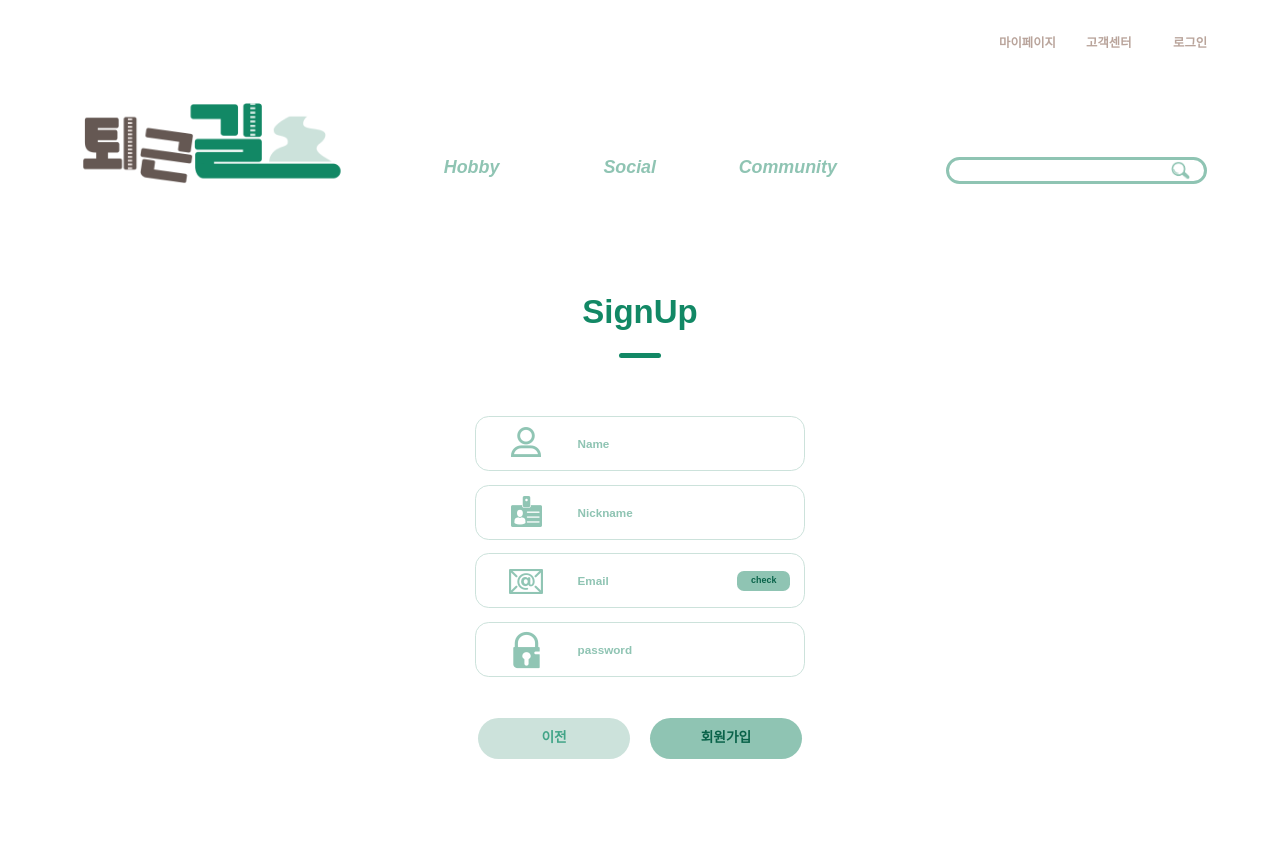
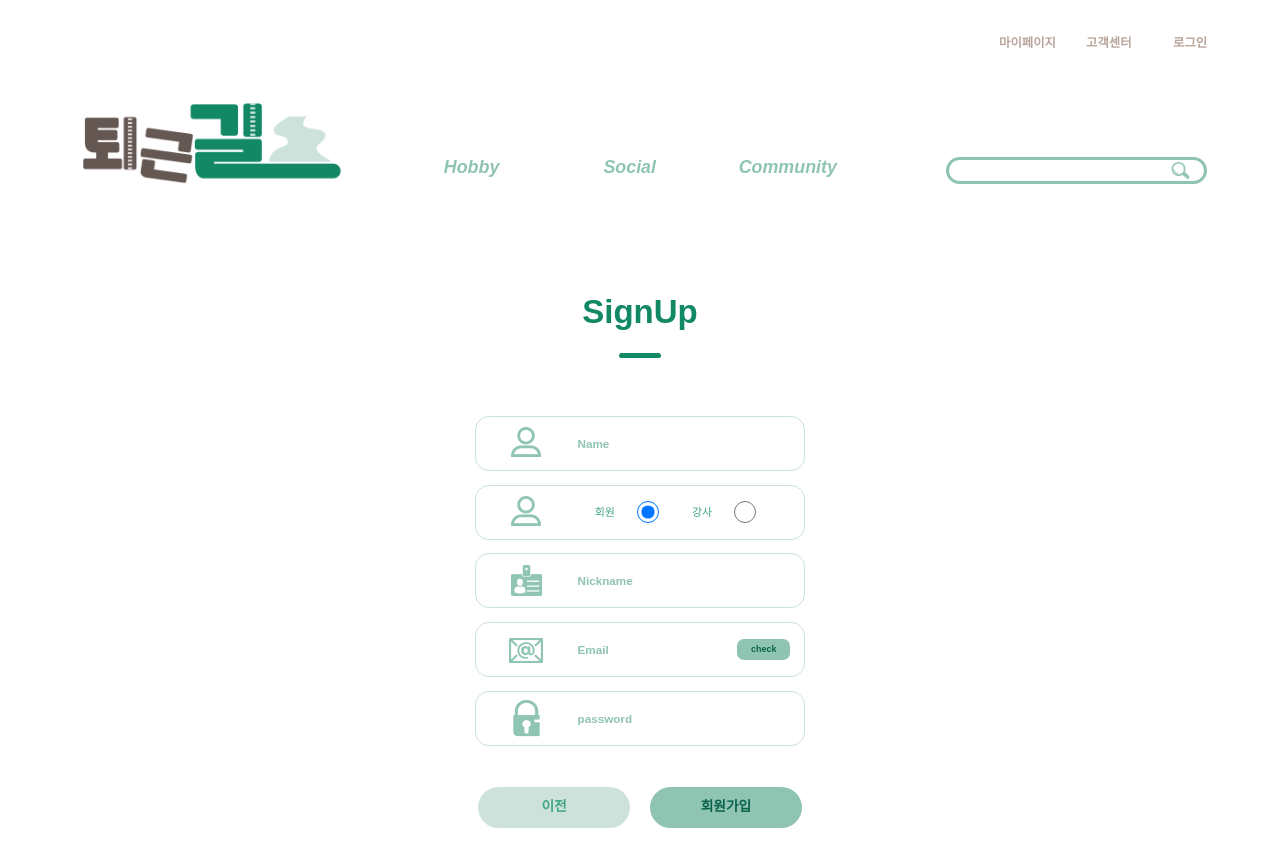
Before and after one commit to Teddybear-6/Front_ToeGeunGil, a React (Create React App) app in the folder toegeungil/: page /signup in a window 1280 px wide. Shown: the top 866 px of the page. Built offline with nearby package versions, Linux system fonts and the light colour scheme; the HTML template or start-up script is replaced by a standard one.

Commit message:
feat: 회원가입시 강사,회원 고를 수 있게 수정

```diff
--- a/toegeungil/src/public/user/Signup/Signup.js
+++ b/toegeungil/src/public/user/Signup/Signup.js
@@ -24,7 +24,8 @@ const Signup = () => {
     const [nickname, setNickName] = React.useState("");
     const [password, setPassword] = React.useState("");
     const [email, setEmail] = React.useState("");
-
+    const [role, setrole] = React.useState("회원");
+    const [authList, setAuthList] = useState(["회원", "강사"]);
     //오류메세지 상태저장
     const [nameMessage, setNameMessage] = React.useState("");
     const [idMessage, setIdMessage] = React.useState("");
@@ -67,6 +68,7 @@ const Signup = () => {
                 "nickName": nickname,
                 "userEmail": email,
                 "userPassword": password,
+                "role": role
 
             }),
         }).then(res => res.text())
@@ -92,6 +94,10 @@ const Signup = () => {
 
     const passSet = (e) => {
         setPassword(e.target.value)
+    }
+
+    const roleSet = (e) => {
+        setrole(e.target.value)
     }
 
     const findEmail = () => {
@@ -130,6 +136,21 @@ const Signup = () => {
                         <img src={name_icon} alt="" />
                         <input type="text" placeholder="Name" onChange={nameSet} />
                     </div>
+                    <div className="userInputRadio">
+                        <img src={name_icon} alt="" />
+                        {authList.map((value, i) => (
+                            <React.Fragment key={i}>
+                                <span> {value}</span>
+                                <input className="userAuthCheck" id={value} type="radio"
+                                    value={value}
+                                    checked={role === value}
+                                    onChange={roleSet}
+                                />
+
+                            </React.Fragment>
+                        ))}
+
+                    </div>
                     {/* nickname */}
                     <div className="userInput">
                         <img src={nickname_icon} alt="" />
--- a/toegeungil/src/public/user/css/user.css
+++ b/toegeungil/src/public/user/css/user.css
@@ -178,3 +178,36 @@
     color: #096249;
     background: #CCE2DB;
 }
+
+.userInputRadio {
+    display: flex;
+    align-items: center;
+    margin: auto;
+    width: 30rem;
+    height: 5rem;
+    background: white;
+    border-radius: 1.25rem;
+    border: 0.125rem solid #CCE2DB;
+    color: #41A487;
+
+}
+
+.userInputRadio img {
+    margin-left: 1.25rem;
+}
+
+.userInputRadio span {
+    margin-left: 3rem;
+}
+
+.userAuthCheck {
+    height: 2rem;
+    width: 2rem;
+    background: transparent;
+    border: none;
+    outline: none;
+    color: #096249;
+    font-size: 1.063rem;
+    font-weight: bold;
+    margin-left: 2rem;
+}
```
